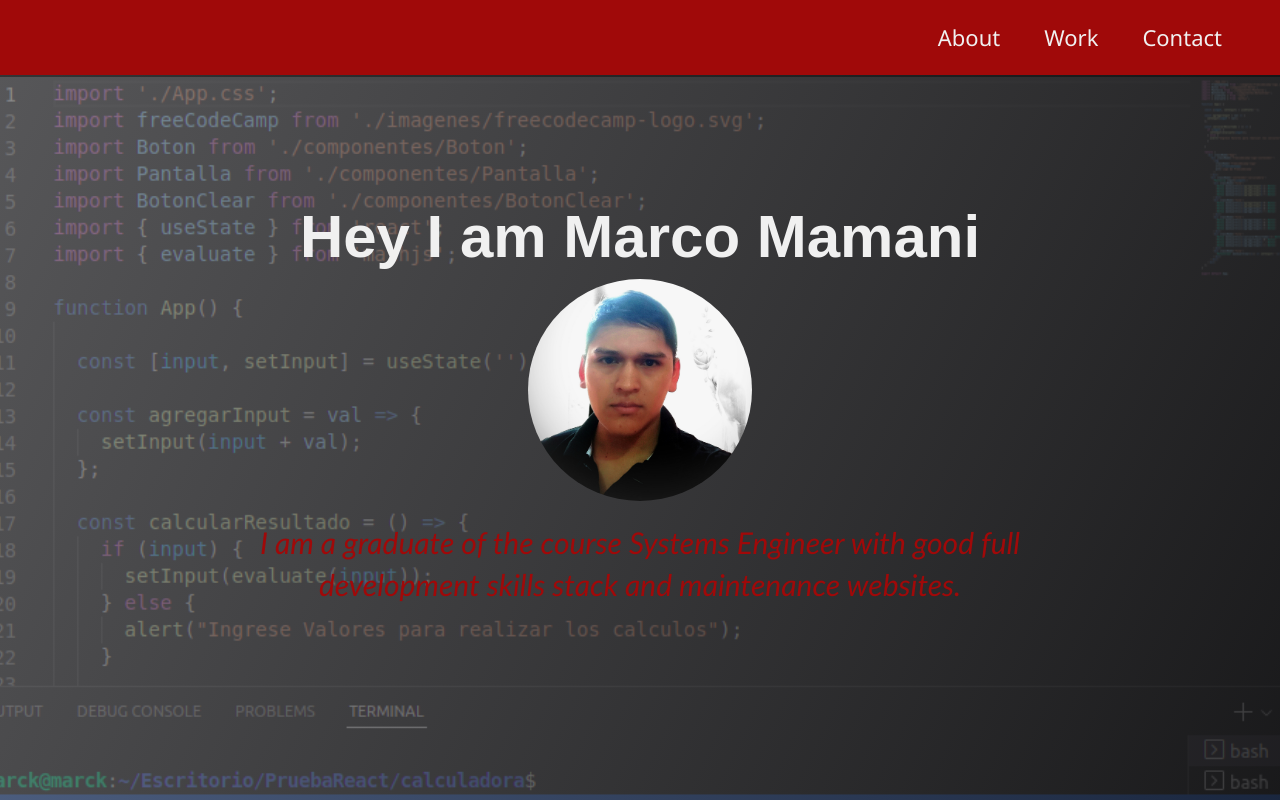
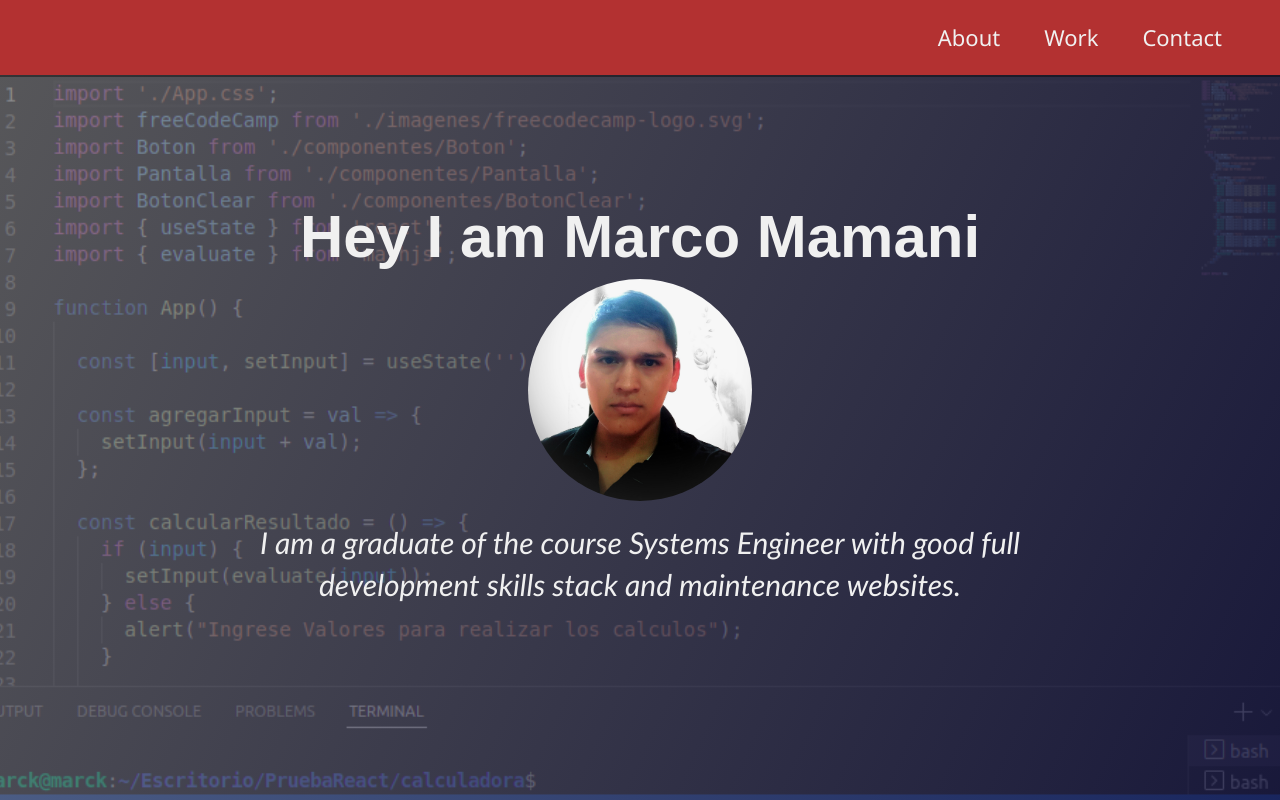
Before and after one commit to marco-ctrl/marco-ctrl.github.io, a plain HTML site: page index.html in a window 1280 px wide. Shown: the top 800 px of the page. Drawn offline with Linux system fonts and the light colour scheme.

Commit message:
cuarto commit

```diff
--- a/index.css
+++ b/index.css
@@ -1,6 +1,6 @@
 :root {
     --main-white: #f0f0f0;
-    --main-red: rgb(160, 9, 9);
+    --main-red: rgb(179, 49, 49);
     --main-blue: rgb(26, 52, 99);
     --main-grey: rgb(85, 82, 82);
 }
@@ -148,7 +148,7 @@ a {
     background-image: linear-gradient(62deg, #384552 0%, #141316 100%);*/
     background: var(--main-gray);
   background-image: linear-gradient(
-      115deg,rgba(113, 113, 116, 0.7), rgba(24, 24, 26, 0.8)
+      115deg,rgba(113, 113, 116, 0.7), rgba(23, 23, 65, 0.8)
     ),
     url("image/fondo.png");
   background-size: cover;
@@ -190,7 +190,7 @@ h2 {
     font-size: 3rem;
     font-style: italic;
     text-align: center;
-    color: var(--main-red);
+    color: var(--main-white);
     margin-top: 2rem;
     /*text-shadow: 0.1em 0.1em 0.2em white*/
 }
```
